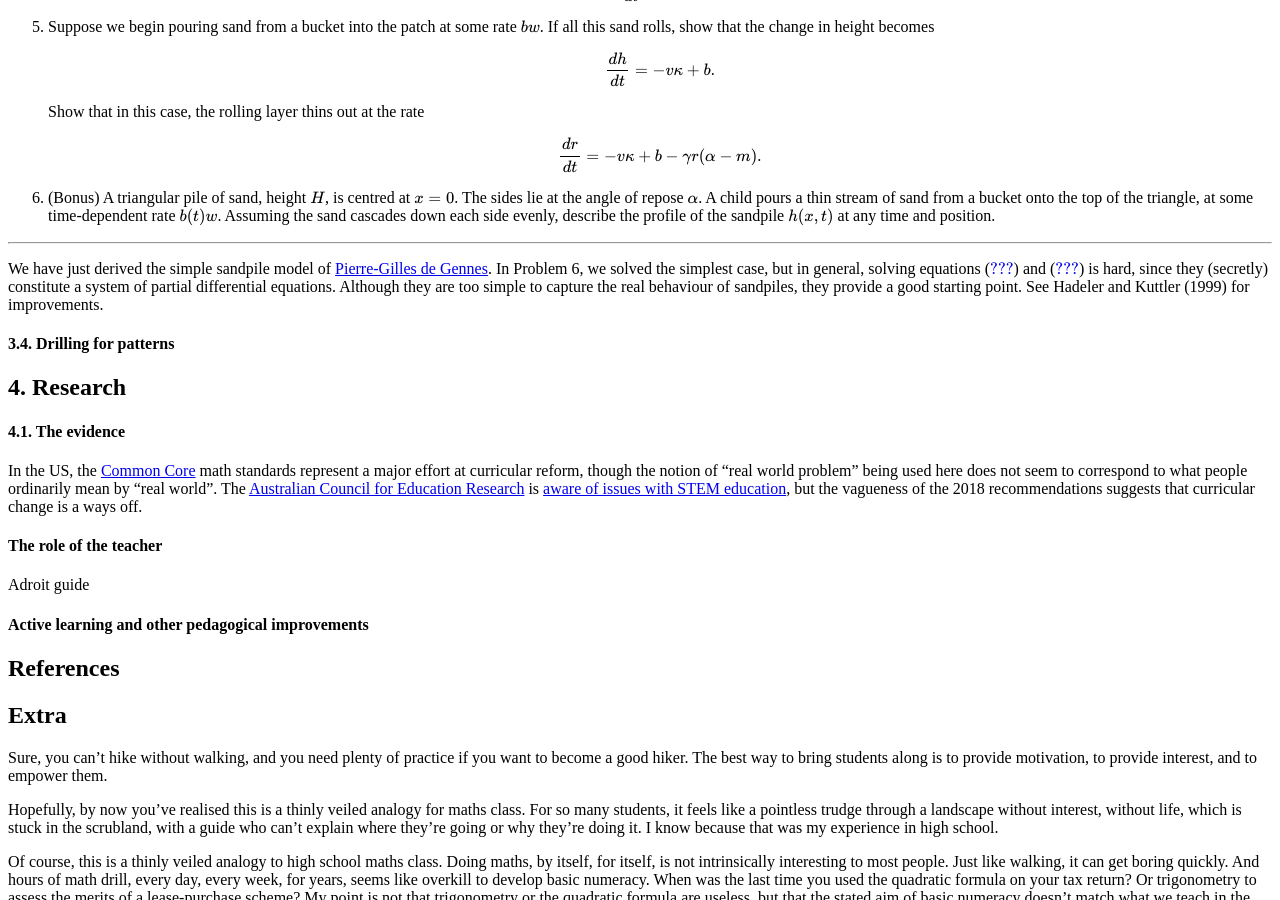
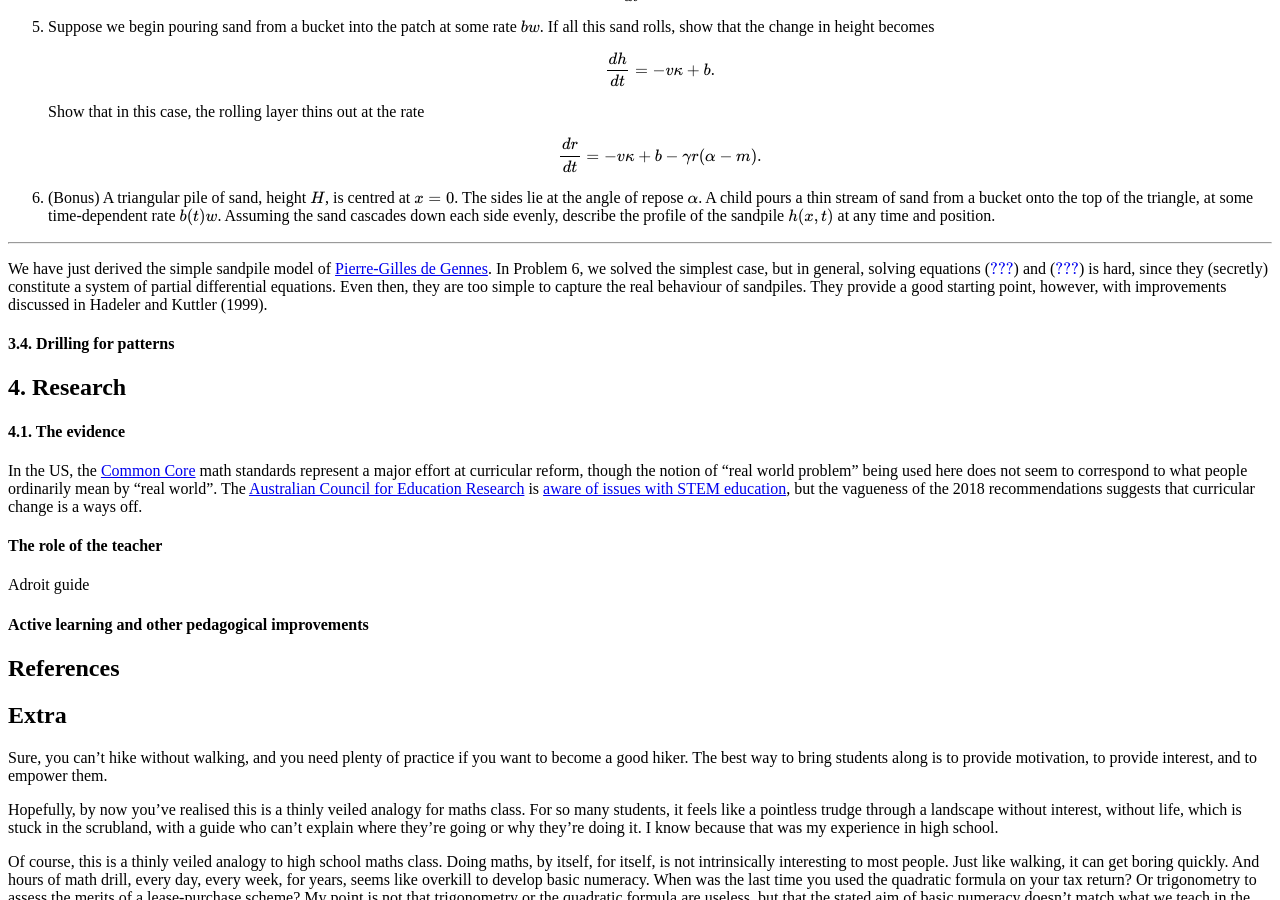
Before and after one commit to hapax/hapax.github.io, a Jekyll site: the page built from assets/teaching.md, in a window 1280 px wide and 900 px high, scrolled down 21780 px. Built offline with Jekyll 4.4.1, drawn with Linux system fonts in a browser that asks for light colours; our own code applies the rules of GitHub Pages for plain Markdown files; formulas are drawn with MathJax 3; a script that is not in the unit is left out.

Commit message:
Update teaching.md

```diff
--- a/assets/teaching.md
+++ b/assets/teaching.md
@@ -1200,9 +1200,10 @@ We have just derived the simple sandpile model of [Pierre-Gilles de Gennes](http
 In Problem 6, we solved the simplest case, but in general,
 solving equations (\ref{ds/dt}) and (\ref{dh/dt}) is hard, since they
 (secretly) constitute a system of partial differential equations.
-Although they are too simple to capture the real behaviour of
-sandpiles, they provide a good starting point.
-See Hadeler and Kuttler (1999) for improvements.
+Even then, they are too simple to capture the real behaviour of
+sandpiles.
+They provide a good starting point, however, with improvements
+discussed in Hadeler and Kuttler (1999).
 
 #### 3.4. Drilling for patterns <a id="sec-3-4" name="sec-3-4"></a>
 
```
